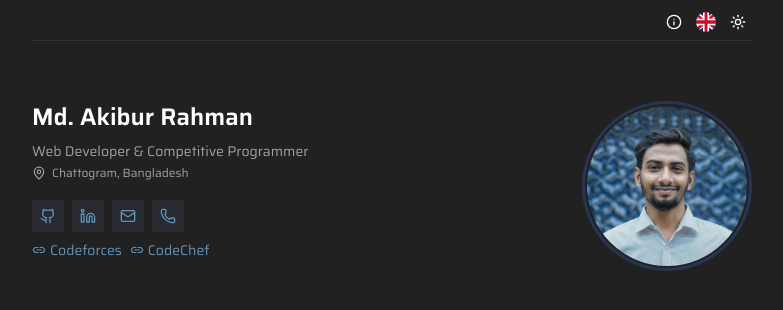
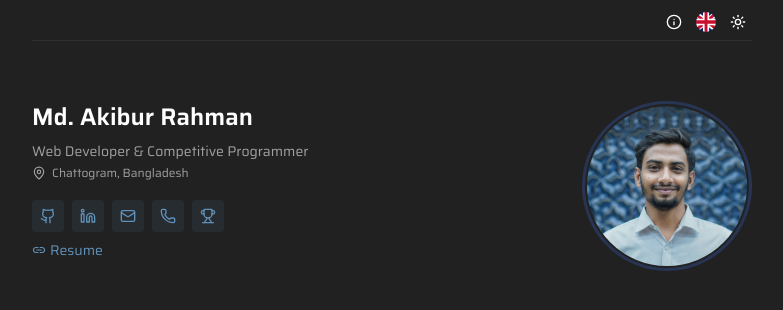
Before and after one commit to akibur-r/portfolio, a React (Vite) app: page / in a window 1280 px wide. Shown: the top 310 px of the page, without its empty margins (248-1031 px from the left). Built offline with nearby package versions, Linux system fonts and the light colour scheme.

Commit message:
Update hero section

```diff
--- a/package.json
+++ b/package.json
@@ -7,7 +7,8 @@
     "dev": "vite",
     "build": "tsc -b && vite build",
     "lint": "eslint .",
-    "preview": "vite preview"
+    "preview": "vite preview",
+    "deploy": "firebase deploy --only hosting:main,hosting:alt"
   },
   "dependencies": {
     "@radix-ui/react-avatar": "^1.1.10",
--- a/src/components/shared/navbar/Navbar.tsx
+++ b/src/components/homepage/hero/Hero.tsx
@@ -19,15 +19,17 @@ import {
   MailPlus,
   MapPin,
   Phone,
+  Trophy,
 } from "lucide-react";
 import { IoMdLink } from "react-icons/io";
+import { SiCodechef, SiCodeforces } from "react-icons/si";
 import { Link } from "react-router";
 
-type NavbarProps = {
+type HeroProps = {
   className?: string;
 };
 
-const Navbar: React.FC<NavbarProps> = ({ className }) => {
+const Hero: React.FC<HeroProps> = ({ className }) => {
   return (
     <header
       className={`flex flex-col-reverse sm:flex-row items-center sm:items-start justify-between gap-2 sm:gap-8 ${className}`}
@@ -124,28 +126,47 @@ const Navbar: React.FC<NavbarProps> = ({ className }) => {
                 </DropdownMenuItem>
               </DropdownMenuContent>
             </DropdownMenu>
+
+            {/* phone */}
+            <DropdownMenu>
+              <DropdownMenuTrigger className="text-accent bg-accent/10 hover:bg-accent/20 p-2 rounded cursor-pointer">
+                <Trophy className="w-4 h-4" />
+              </DropdownMenuTrigger>
+              <DropdownMenuContent className="dark:border-accent/10">
+                {/* codechef */}
+                <DropdownMenuItem className="p-0">
+                  <Link
+                    target={"_blank"}
+                    to={"https://codeforces.com/profile/akibur_r"}
+                    className="flex items-center gap-2 h-full w-full px-2 py-1.5 text-accent transition-all duration-100 hover:underline"
+                  >
+                    <SiCodeforces />
+                    <span>Codeforces</span>
+                  </Link>
+                </DropdownMenuItem>
+                <DropdownMenuItem className="p-0">
+                  <Link
+                    target={"_blank"}
+                    to={"https://www.codechef.com/users/akibur_r"}
+                    className="flex items-center gap-2 h-full w-full px-2 py-1.5 text-accent transition-all duration-100 hover:underline"
+                  >
+                    <SiCodechef />
+                    <span>CodeChef</span>
+                  </Link>
+                </DropdownMenuItem>
+              </DropdownMenuContent>
+            </DropdownMenu>
           </div>
 
-          {/* social */}
           <div className="flex flex-row gap-2 items-center flex-wrap">
             {/* codechef */}
             <Link
               target={"_blank"}
-              to={"https://codeforces.com/profile/akibur_r"}
+              to={"/"}
               className="text-sm text-accent hover:text-neutral-700 dark:hover:text-neutral-400 hover:underline flex items-center gap-1"
             >
               <IoMdLink />
-              Codeforces
-            </Link>
-
-            {/* codeforces */}
-            <Link
-              target={"_blank"}
-              to={"https://www.codechef.com/users/akibur_r"}
-              className="text-sm text-accent hover:text-neutral-700 dark:hover:text-neutral-400 hover:underline flex items-center gap-1"
-            >
-              <IoMdLink />
-              CodeChef
+              Resume
             </Link>
           </div>
         </div>
@@ -164,4 +185,4 @@ const Navbar: React.FC<NavbarProps> = ({ className }) => {
   );
 };
 
-export default Navbar;
+export default Hero;
--- a/src/components/shared/buttons/themeToggle/ThemeToggle.tsx
+++ b/src/components/shared/buttons/themeToggle/ThemeToggle.tsx
@@ -30,7 +30,9 @@ export function ThemeToggle() {
           )}
         </Button>
       </TooltipTrigger>
-      <TooltipContent>Switch Theme</TooltipContent>
+      <TooltipContent>
+        {theme === "light" ? "Dark " : "Light "} Mode
+      </TooltipContent>
     </Tooltip>
   );
 }
--- a/src/components/shared/navbar/TopNav.tsx
+++ b/src/components/shared/navbar/TopNav.tsx
@@ -4,7 +4,7 @@ import { ThemeToggle } from "../buttons/themeToggle/ThemeToggle";
 
 const TopNav = () => {
   return (
-    <div className="flex gap-1 py-1 items-center justify-end">
+    <div className="flex gap-1 py-1 items-center sm:justify-end">
       <RickRoll />
       <LanguageToggle />
       <ThemeToggle />
--- a/src/index.css
+++ b/src/index.css
@@ -81,7 +81,7 @@
 }
 
 .dark {
-  --background: oklch(24.884% 0.0015 16.221);
+  --background: oklch(24.816% 0.00189 286.046);
   --foreground: oklch(100% 0 0);
   --card: oklch(66.3% 0.152 53.16);
   --card-foreground: oklch(100% 0 0);
--- a/src/layouts/root/RootLayout.tsx
+++ b/src/layouts/root/RootLayout.tsx
@@ -1,4 +1,4 @@
-import Navbar from "@/components/shared/navbar/Navbar";
+import Hero from "@/components/homepage/hero/Hero";
 import TopNav from "@/components/shared/navbar/TopNav";
 import { Separator } from "@/components/ui/separator";
 import { Toaster } from "@/components/ui/sonner";
@@ -13,7 +13,7 @@ const RootLayout = () => {
         </div>
 
         <div className="px-4 pt-6 md:px-16 md:pt-14">
-          <Navbar className={"mx-auto w-full max-w-[45rem] space-y-8"} />
+          <Hero className={"mx-auto w-full max-w-[45rem] space-y-8"} />
         </div>
       </div>
       <Toaster
```
Also changed, not shown: src/components/ui/sonner.tsx (+7 -6 lines), firebase.json (added), 1 other file (tests, documents, lock files or other folders).
